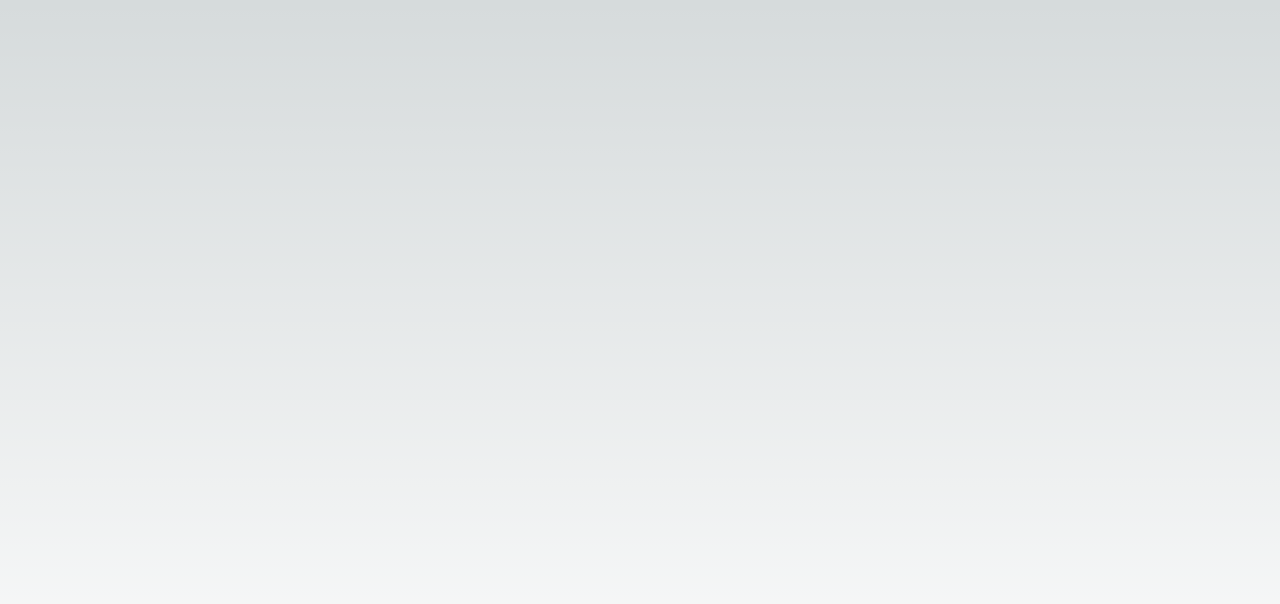
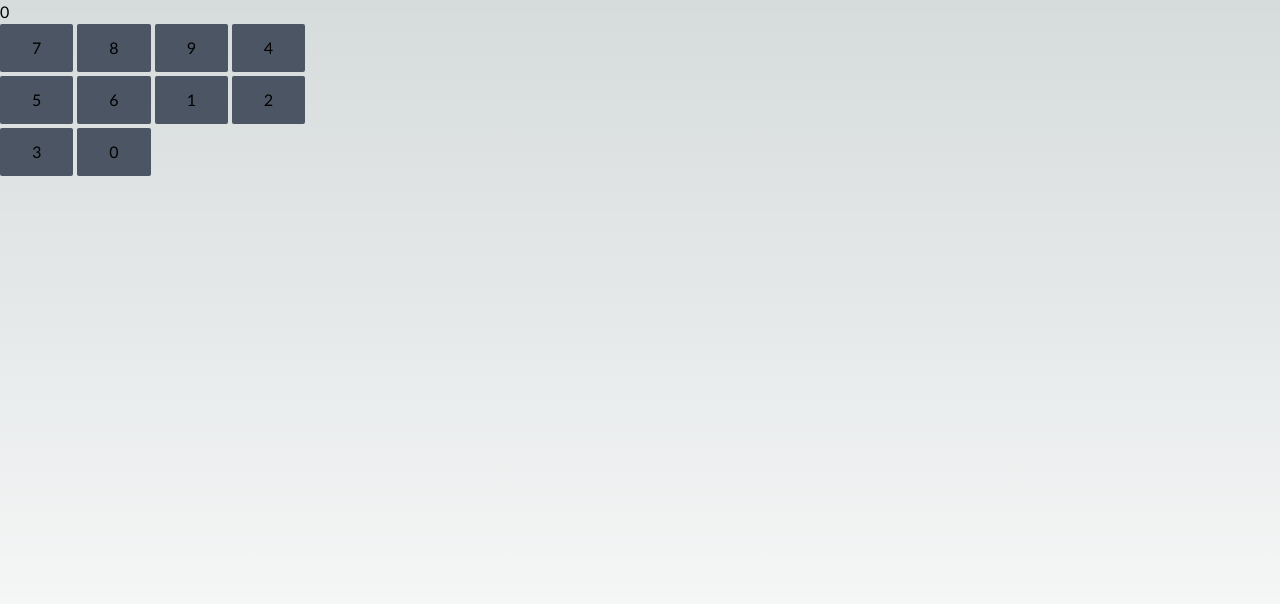
Before and after one commit to alishuaib/tdd-windows-calculator, a Next.js app: page / in a window 1280 px wide. Shown: the top 604 px of the page. Built offline with nearby package versions, Linux system fonts and the light colour scheme.

Commit message:
number buttons logic complete

```diff
--- /dev/null
+++ b/app/calculator/Calculator.tsx
@@ -0,0 +1,41 @@
+"use client"
+
+import { useState } from "react"
+import Button from "./components/Button"
+
+export default function Calculator() {
+	const [mainDisplayValue, setMainDisplayValue] = useState(["0"])
+
+	function handleNumberButtonClick(
+		event: React.MouseEvent<HTMLButtonElement>
+	) {
+		const value = (event.target as HTMLButtonElement).textContent as string
+		setMainDisplayValue((prevValue) => {
+			if (prevValue[0] === "0" && prevValue.length === 1) {
+				return [value]
+			}
+			return [...prevValue, value]
+		})
+	}
+
+	return (
+		<div>
+			<p data-testid="mainDisplay">{mainDisplayValue}</p>
+			<div
+				id="keypad"
+				className="grid grid-cols-4 gap-1"
+			>
+				<Button onClick={handleNumberButtonClick}>7</Button>
+				<Button onClick={handleNumberButtonClick}>8</Button>
+				<Button onClick={handleNumberButtonClick}>9</Button>
+				<Button onClick={handleNumberButtonClick}>4</Button>
+				<Button onClick={handleNumberButtonClick}>5</Button>
+				<Button onClick={handleNumberButtonClick}>6</Button>
+				<Button onClick={handleNumberButtonClick}>1</Button>
+				<Button onClick={handleNumberButtonClick}>2</Button>
+				<Button onClick={handleNumberButtonClick}>3</Button>
+				<Button onClick={handleNumberButtonClick}>0</Button>
+			</div>
+		</div>
+	)
+}
--- /dev/null
+++ b/app/calculator/components/Button.tsx
@@ -0,0 +1,15 @@
+"use client"
+
+export default function Calculator(props: {
+	onClick: (event: React.MouseEvent<HTMLButtonElement>) => void
+	children: React.ReactNode
+}) {
+	return (
+		<button
+			className="px-8 py-3 bg-gray-600 rounded-sm hover:bg-gray-500"
+			onClick={props.onClick}
+		>
+			{props.children}
+		</button>
+	)
+}
--- a/app/layout.tsx
+++ b/app/layout.tsx
@@ -2,7 +2,10 @@ import type { Metadata } from "next"
 import { Lato } from "next/font/google"
 import "./globals.css"
 
-const inter = Lato({ weight: ["100", "300", "400", "700", "900"] })
+const inter = Lato({
+	weight: ["100", "300", "400", "700", "900"],
+	subsets: ["latin"],
+})
 
 export const metadata: Metadata = {
 	title: "TDD Calculator",
--- a/app/page.tsx
+++ b/app/page.tsx
@@ -1,4 +1,4 @@
-import Calculator from "./widget/calculator/Calculator"
+import Calculator from "./calculator/Calculator"
 
 export default function Home() {
 	return (
--- a/app/widget/calculator/Calculator.tsx
+++ /dev/null
@@ -1,9 +0,0 @@
-"use client"
-
-interface CalculatorProps {
-	initialDisplay?: string
-}
-
-export default function Calculator(props: CalculatorProps) {
-	return <div></div>
-}
--- a/app/widget/calculator/components/Button.tsx
+++ /dev/null
@@ -1,4 +0,0 @@
-"use client"
-export default function Button() {
-	return <div></div>
-}
--- a/package.json
+++ b/package.json
@@ -27,6 +27,7 @@
 		"jest-environment-jsdom": "^29.7.0",
 		"postcss": "^8",
 		"tailwindcss": "^3.3.0",
+		"ts-node": "^10.9.2",
 		"typescript": "^5"
 	}
 }
```
Also changed, not shown: jest.config.ts (+9 -4 lines), 2 other files (tests, documents, lock files or other folders).
